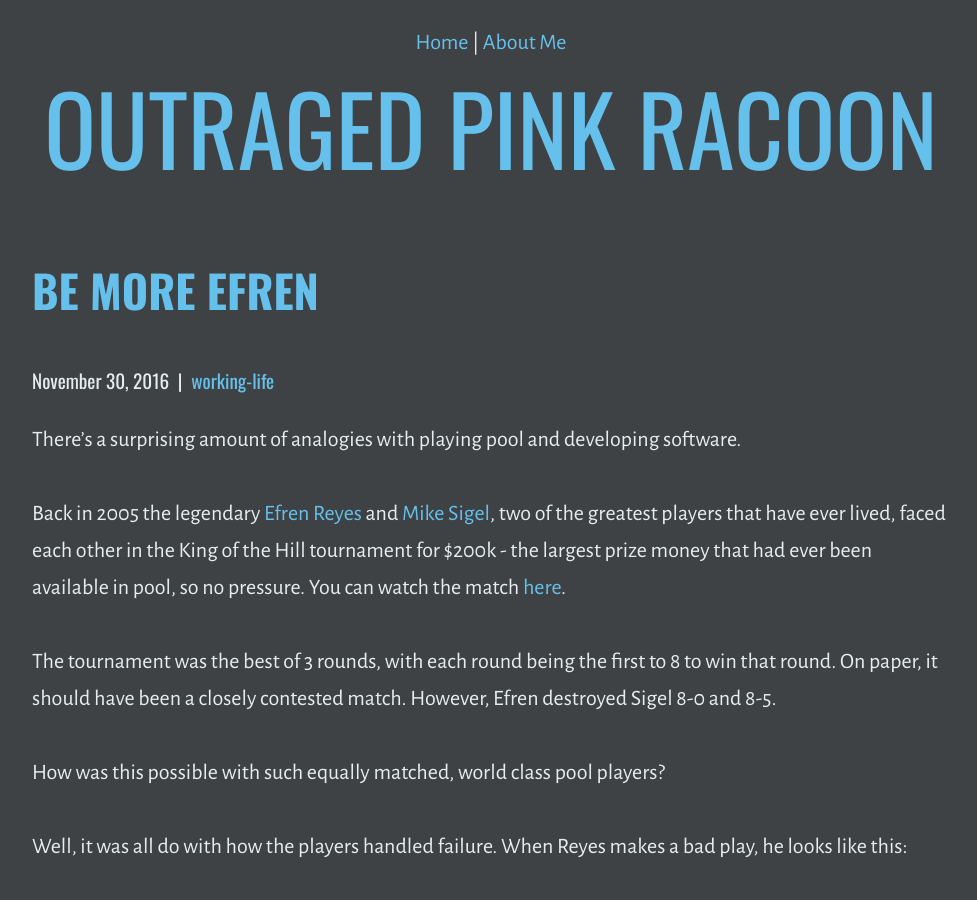
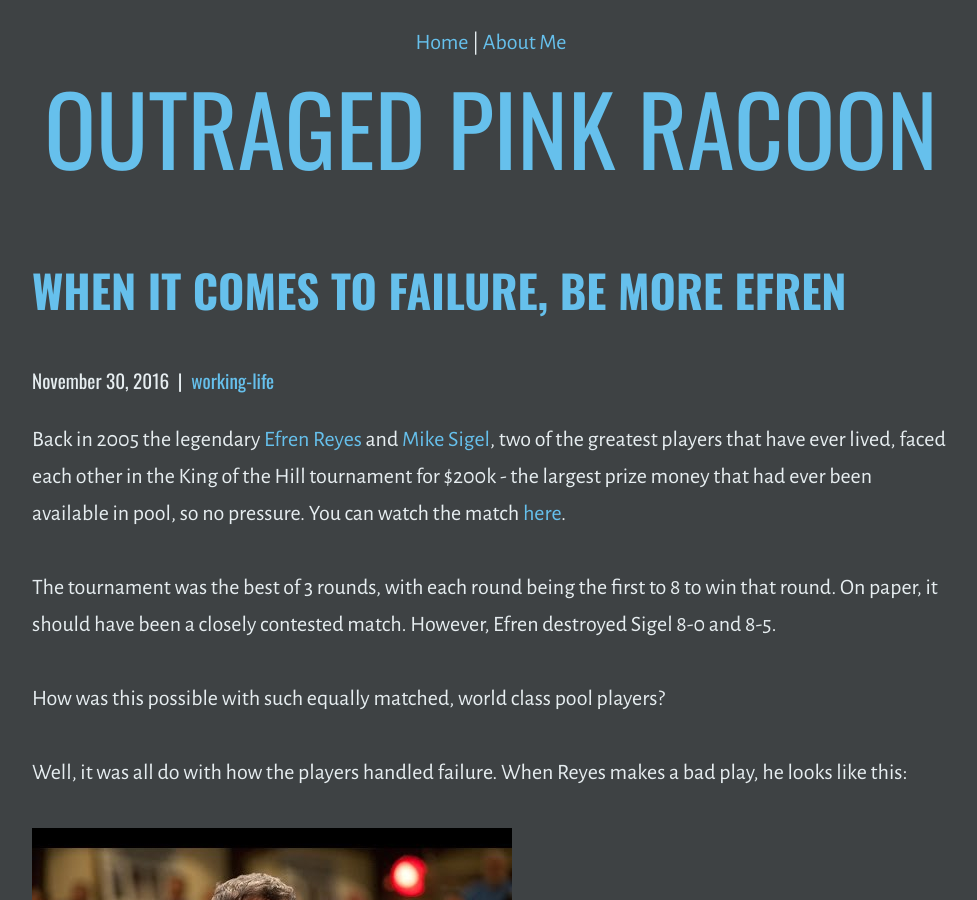
Before and after one commit to outragedpinkracoon/outragedpinkracoon.github.io, a Jekyll site: the page built from _posts/2016-11-30-when-it-comes-to-failure-be-more-efren.md, in a window 1280 px wide and 900 px high. Shown: the whole window, without its empty margins (149-1126 px from the left). Built offline with Jekyll 4.4.1, drawn with Linux system fonts in a browser that asks for light colours.

Commit message:
Renames efren blog

```diff
--- a/_posts/2016-11-30-be-more-efren.md
+++ b/_posts/2016-11-30-when-it-comes-to-failure-be-more-efren.md
@@ -1,11 +1,9 @@
 ---
-title: Be More Efren
-description: When deciding how to react to failure and mishaps, be more Efren Reyes.
+title: When It Comes to Failure, Be More Efren
+description: When deciding how to react to failure and mishaps, be more Efren Reyes and keep on smiling your way to success.
 layout: post
 categories: [working-life]
 ---
-There’s a surprising amount of analogies with playing pool and developing software.
-
 Back in 2005 the legendary [Efren Reyes](https://en.wikipedia.org/wiki/Efren_Reyes) and [Mike Sigel](https://en.wikipedia.org/wiki/Mike_Sigel), two of the greatest players that have ever lived, faced each other in the King of the Hill tournament for $200k - the largest prize money that had ever been available in pool, so no pressure. You can watch the match [here](https://www.youtube.com/watch?v=U_a2zMFGMQE).
 
 The tournament was the best of 3 rounds, with each round being the first to 8 to win that round. On paper, it should have been a closely contested match. However, Efren destroyed Sigel 8-0 and 8-5.
```
Also changed, not shown: 1 other file.
